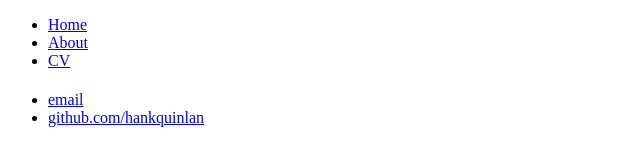
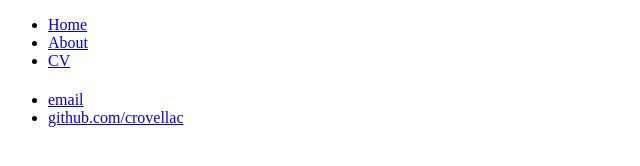
Before and after one commit to crovellac/crovellac.github.io, a plain HTML site: page index.html in a window 1280 px wide. Shown: the full height of the page, 0-640 px from the left. Drawn offline with Linux system fonts and the light colour scheme.

Commit message:
fixed github link

```diff
--- a/index.html
+++ b/index.html
@@ -19,7 +19,7 @@
 		<footer>
     		<ul>
         		<li><a href="mailto:colincrovella@gmail.com">email</a></li>
-        		<li><a href="https://github.com/crovellac">github.com/hankquinlan</a></li>
+        		<li><a href="https://github.com/crovellac">github.com/crovellac</a></li>
 			</ul>
 		</footer>
 	</body>
```
